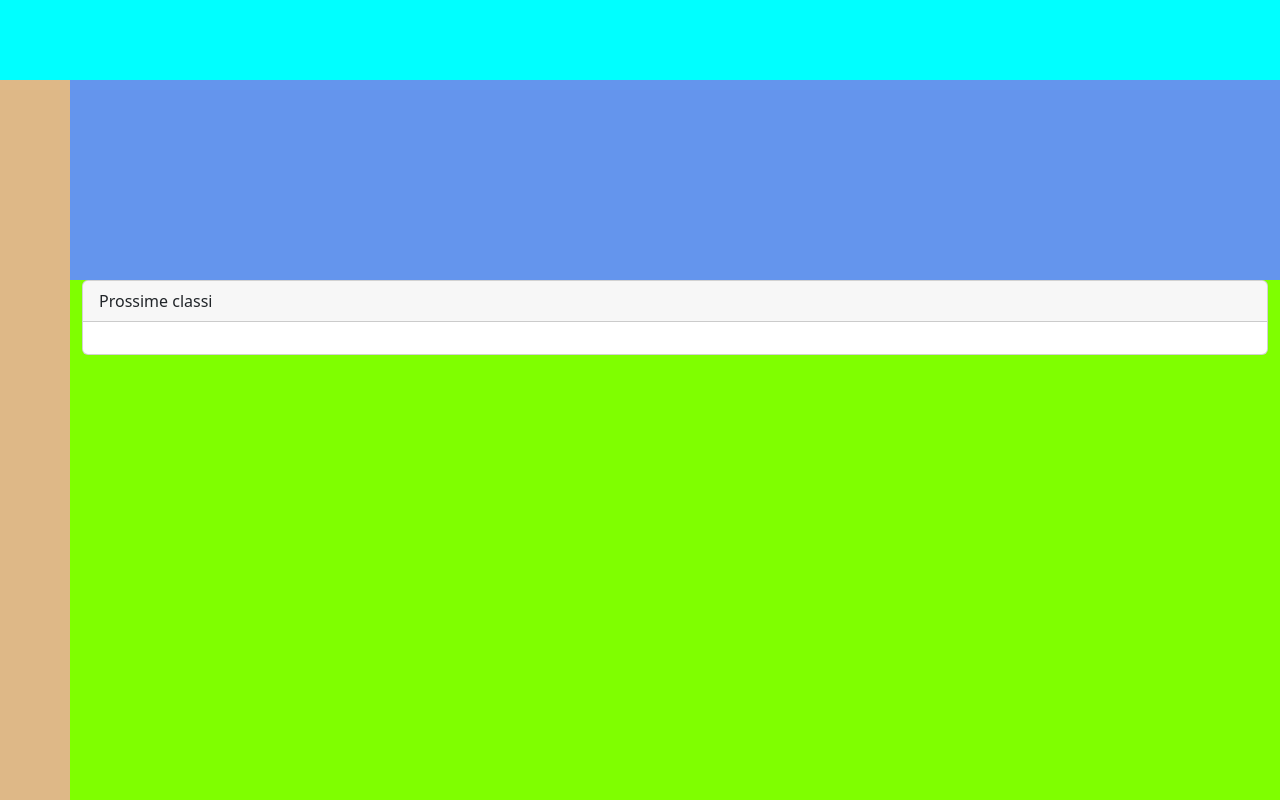
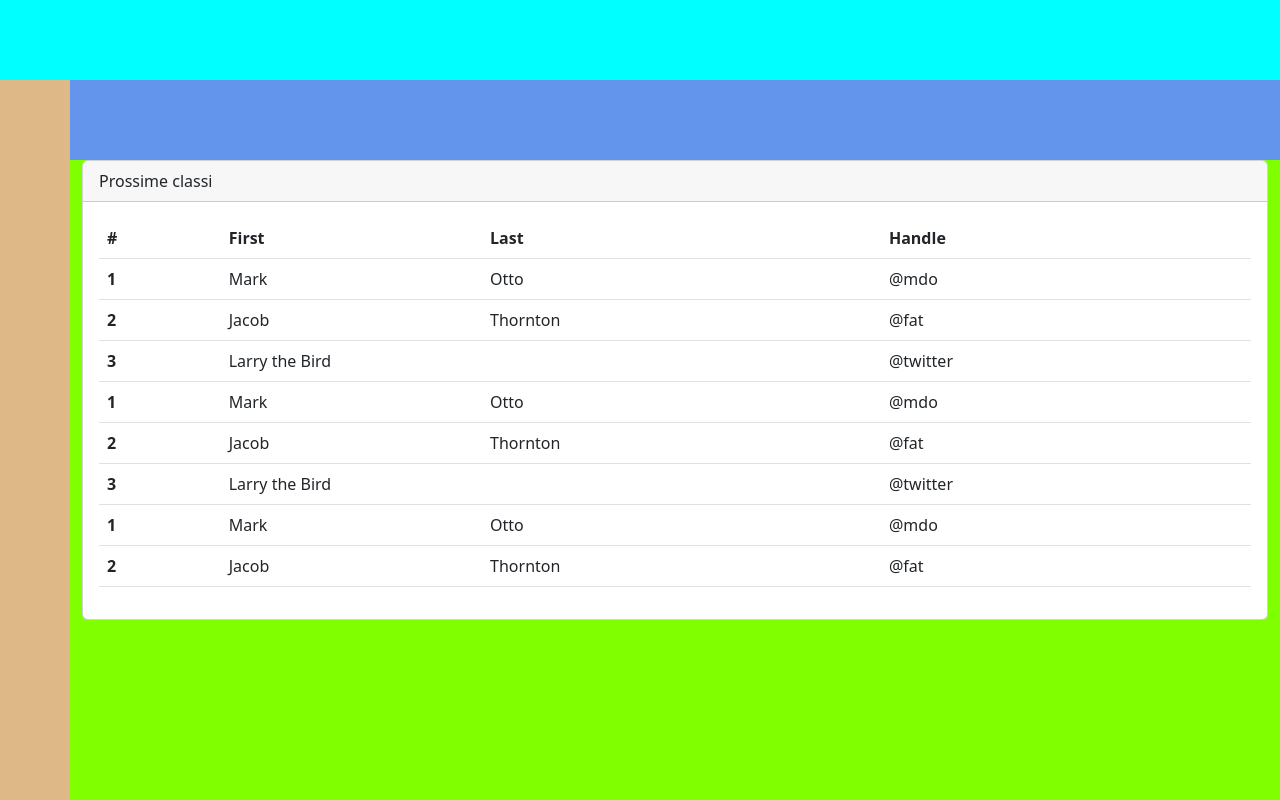
Before and after one commit to Francesco-Valentino/html-css-bootstrap-dashboard, a plain HTML site: page index.html in a window 1280 px wide. Drawn offline with nearby package versions, Linux system fonts and the light colour scheme.

Commit message:
imported example teble

```diff
--- a/css/style.css
+++ b/css/style.css
@@ -23,6 +23,5 @@ main{
 }
 
 main header{
-    height: 200px;
     background-color: cornflowerblue;
 }
--- a/index.html
+++ b/index.html
@@ -49,9 +49,63 @@
                                     </div>
 
                                     <div class="card-body">
-                                        <table>
-
-                                        </table>
+                                        <table class="table">
+                                            <thead>
+                                              <tr>
+                                                <th scope="col">#</th>
+                                                <th scope="col">First</th>
+                                                <th scope="col">Last</th>
+                                                <th scope="col">Handle</th>
+                                              </tr>
+                                            </thead>
+                                            <tbody>
+                                              <tr>
+                                                <th scope="row">1</th>
+                                                <td>Mark</td>
+                                                <td>Otto</td>
+                                                <td>@mdo</td>
+                                              </tr>
+                                              <tr>
+                                                <th scope="row">2</th>
+                                                <td>Jacob</td>
+                                                <td>Thornton</td>
+                                                <td>@fat</td>
+                                              </tr>
+                                              <tr>
+                                                <th scope="row">3</th>
+                                                <td colspan="2">Larry the Bird</td>
+                                                <td>@twitter</td>
+                                              </tr>
+                                              <tr>
+                                                <th scope="row">1</th>
+                                                <td>Mark</td>
+                                                <td>Otto</td>
+                                                <td>@mdo</td>
+                                              </tr>
+                                              <tr>
+                                                <th scope="row">2</th>
+                                                <td>Jacob</td>
+                                                <td>Thornton</td>
+                                                <td>@fat</td>
+                                              </tr>
+                                              <tr>
+                                                <th scope="row">3</th>
+                                                <td colspan="2">Larry the Bird</td>
+                                                <td>@twitter</td>
+                                              </tr><tr>
+                                                <th scope="row">1</th>
+                                                <td>Mark</td>
+                                                <td>Otto</td>
+                                                <td>@mdo</td>
+                                              </tr>
+                                              <tr>
+                                                <th scope="row">2</th>
+                                                <td>Jacob</td>
+                                                <td>Thornton</td>
+                                                <td>@fat</td>
+                                              </tr>
+                                            </tbody>
+                                          </table>
                                     </div>
                                 </div>
                             </div>
```
